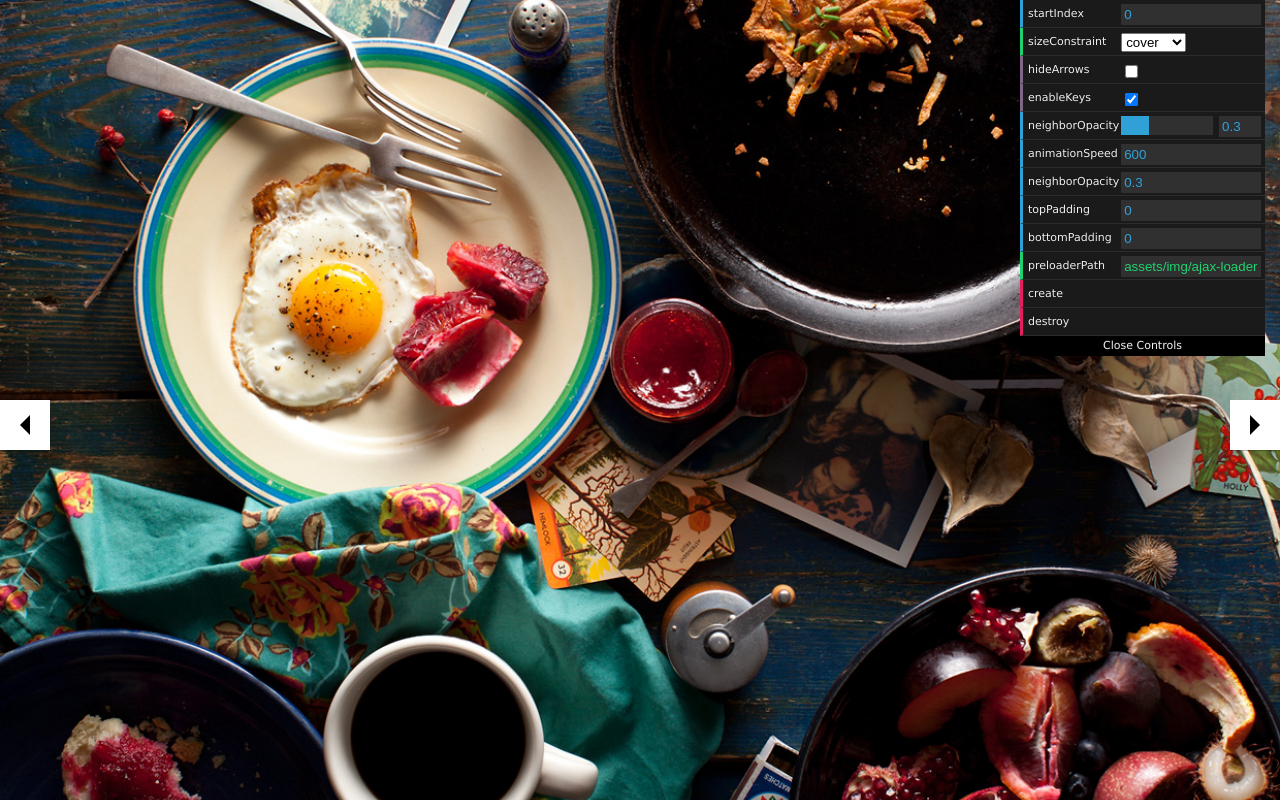
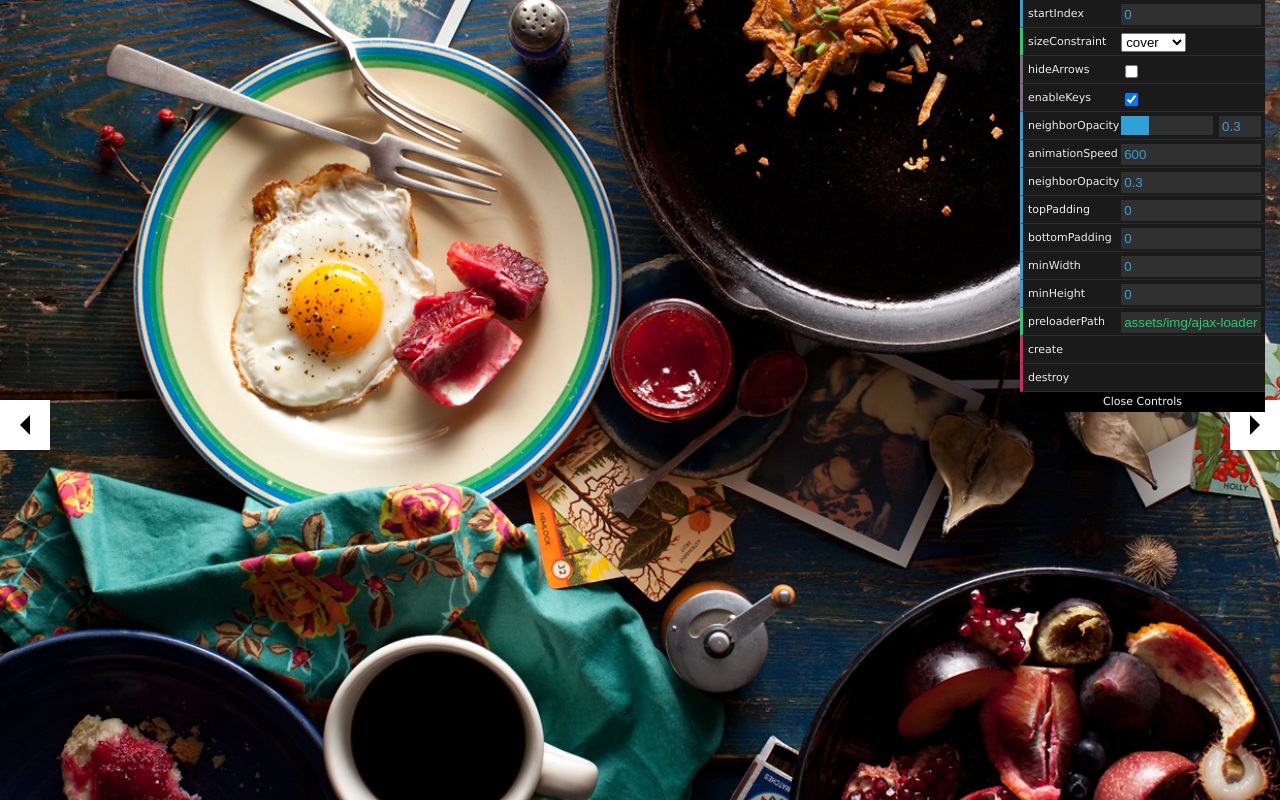
Before and after one commit to nick-jonas/nick-jonas.github.com, a plain HTML site: page sliderjs/index.html in a window 1280 px wide. Drawn offline with nearby package versions, Linux system fonts and the light colour scheme.

Commit message:
added minWidth & minHeight properties

```diff
--- a/sliderjs/assets/css/slider.jquery.css
+++ b/sliderjs/assets/css/slider.jquery.css
@@ -19,11 +19,12 @@ body{
     position:absolute;
     width:100%;
     height:100%;
-    overflow:hidden;
+
 }
 
 .left-image{
     left: -100%;
+    overflow:hidden;
 }
 
 .center-img{
@@ -33,6 +34,7 @@ body{
 
 .right-img{
     left:100%;
+    overflow:hidden;
 }
 
 
--- a/sliderjs/assets/js/slider.jquery.js
+++ b/sliderjs/assets/js/slider.jquery.js
@@ -26,7 +26,9 @@ var that = this,
             animationSpeed: 600,
             topPadding: 0,
             bottomPadding: 0,
-            preloaderPath: 'ajax-loader.gif'
+            preloaderPath: 'ajax-loader.gif',
+            minWidth: 0,
+            minHeight: 0
         },
         options = {},
         $container = {},
@@ -53,11 +55,6 @@ var that = this,
     function Plugin( element, customOptions ) {
         this.element = element;
 
-        // jQuery has an extend method that merges the
-        // contents of two or more objects, storing the
-        // result in the first object. The first object
-        // is generally empty because we don't want to alter
-        // the default options for future instances of the plugin
         options = options = $.extend( {}, defaults, customOptions) ;
 
         if(options.media.length === 0){
@@ -69,6 +66,9 @@ var that = this,
 
         isPercentWidth = options.width[options.width.length-1] === '%';
         isPercentHeight = options.height[options.width.length-1] === '%';
+
+        options.minWidth = parseInt(options.minWidth, 10);
+        options.minHeight = parseInt(options.minHeight, 10);
 
         _setCurrentIndex(options.startIndex);
 
@@ -418,13 +418,17 @@ var that = this,
         _sizeImage($container.find('.right-img img'));
     };
 
+    var centerImageWidth = 0;
     var _sizeImage = function( $img ){
         var w = _getContainerWidth(),
             h = _getContainerHeight(),
             browserRatio = w / h,
             theImage = new Image(),
+            sizing = {},
             naturalWidth,
             naturalHeight,
+            newWidth,
+            newHeight,
             imageRatio;
 
         // get natural width/height
@@ -433,36 +437,54 @@ var that = this,
         naturalHeight = theImage.height;
         imageRatio = naturalWidth / naturalHeight;
 
-        // scale center image
+        // scale image to fit completely in browser
         if(options.sizeConstraint === "contain"){
             if(browserRatio > imageRatio){
-                $img.css({height:_getContainerHeight(true), width: 'auto'});
+                newHeight = _getContainerHeight();
+                if(newHeight < options.minHeight) newHeight = options.minHeight;
+                newWidth = (newHeight / naturalHeight) * naturalWidth;
+                sizing = {height:newHeight, width: newWidth};
             }else{
-                $img.css({width:_getContainerWidth(true), height: 'auto'});
-            }
-        }else{
-            if(browserRatio < imageRatio){
-                $img.css({height:_getContainerHeight(true), width: 'auto'});
-            }else{
-                $img.css({width:_getContainerWidth(true), height: 'auto'});
+                newWidth = _getContainerWidth();
+                if(newWidth < options.minWidth) newWidth = options.minWidth;
+                newHeight = (newWidth / naturalWidth) * naturalHeight;
+                sizing = {width:newWidth, height: newHeight};
             }
         }
+        // scale image to fill browser
+        else{
+            if(browserRatio < imageRatio){ // browser is taller, match height of image to browser height
+                // apply minimum height value
+                newHeight = _getContainerHeight();
+                if(newHeight < options.minHeight) newHeight = options.minHeight;
+                // calculate width based on height
+                newWidth = (newHeight / naturalHeight) * naturalWidth;
+                sizing = {height:newHeight, width: newWidth};
+            }else{  // browser is wider, match width of image to browser height
+                // apply minimum width value
+                newWidth = _getContainerWidth();
+                if(newWidth < options.minWidth) newWidth = options.minWidth;
+                // calculate height based on width
+                newHeight = (newWidth / naturalWidth) * naturalHeight;
+                sizing = {width:newWidth, height: newHeight};
+            }
+        }
+
+        // store center image's width
+        if($img.parent().hasClass('center-img')){
+            centerImageWidth = newWidth;
+        }
+
+        // add 'px'
+        sizing.width = sizing.width + 'px';
+        sizing.height = sizing.height + 'px';
+
+        $img.css(sizing);
 
         // if image 'contain' to fit all in browser, vertically center
         if(options.sizeConstraint == 'contain'){
             $img.parent().css('top', Math.max(options.topPadding, ((h / 2) + $img.height() / -2)) + 'px');
         }
-
-        // get center image's width
-        var centerImage = new Image();
-        centerImage.src = $container.find('.center-img img').attr('src');
-        var centerImageWidth, ratio;
-        if(browserRatio > imageRatio){
-            ratio = $container.find('.center-img').height() / centerImage.height;
-        }else{
-            ratio = $container.find('.center-img').width() / centerImage.width;
-        }
-        centerImageWidth = centerImage.width * ratio;
 
         // place center image in middle
         if($img.parent().hasClass('center-img')) {
--- a/sliderjs/index.html
+++ b/sliderjs/index.html
@@ -44,6 +44,8 @@
                 this.animationSpeed = 600;
                 this.topPadding = 0;
                 this.bottomPadding = 0;
+                this.minWidth = 0;
+                this.minHeight = 0;
                 this.preloaderPath = 'assets/img/ajax-loader.gif';
                 this.create = function(){
                     createSlider();
@@ -61,10 +63,12 @@
                 gui.add(controls, 'hideArrows');
                 gui.add(controls, 'enableKeys');
                 gui.add(controls, 'neighborOpacity').min(0).max(1).step(0.1);
-                gui.add(controls, 'animationSpeed');
+                gui.add(controls, 'animationSpeed').min(0);
                 gui.add(controls, 'neighborOpacity');
                 gui.add(controls, 'topPadding').min(0);
                 gui.add(controls, 'bottomPadding').min(0);
+                gui.add(controls, 'minWidth').min(0);
+                gui.add(controls, 'minHeight').min(0);
                 gui.add(controls, 'preloaderPath');
                 gui.add(controls, 'create');
                 gui.add(controls, 'destroy');
@@ -91,7 +95,9 @@
                     'animationSpeed': controls.animationSpeed,
                     'topPadding': controls.topPadding,
                     'bottomPadding': controls.bottomPadding,
-                    'preloaderPath': controls.preloaderPath
+                    'preloaderPath': controls.preloaderPath,
+                    'minWidth': controls.minWidth,
+                    'minHeight': controls.minHeight
                 });
 
                 $sl.bind('slider:loadComplete', function(){
```
